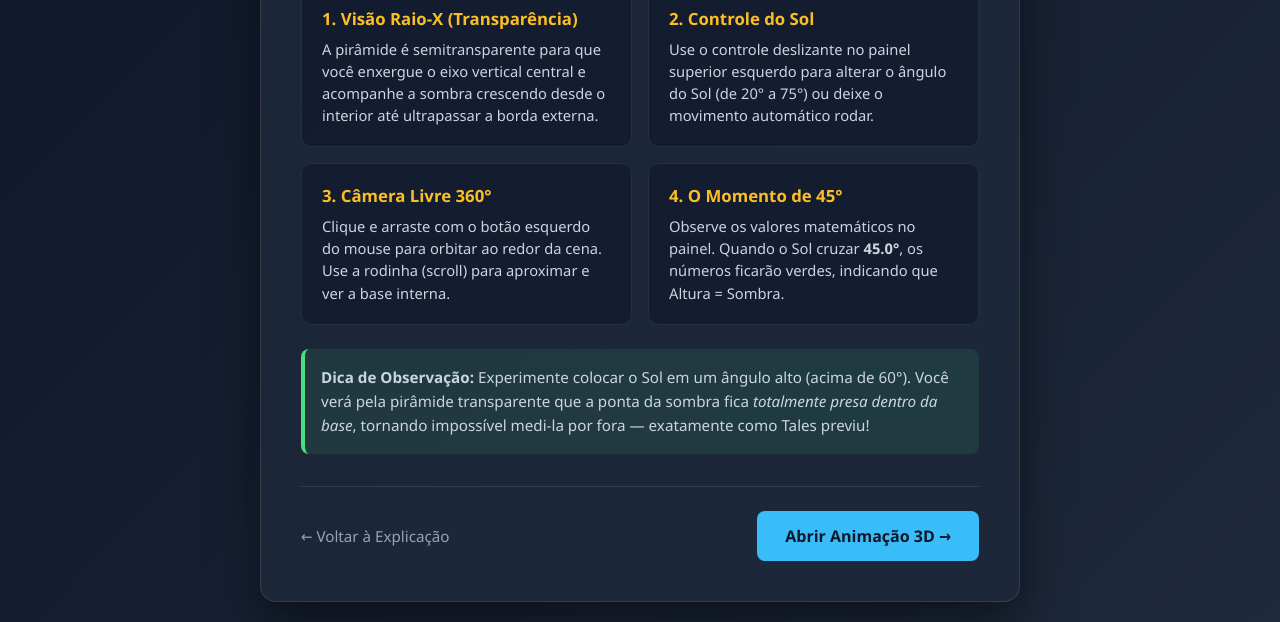
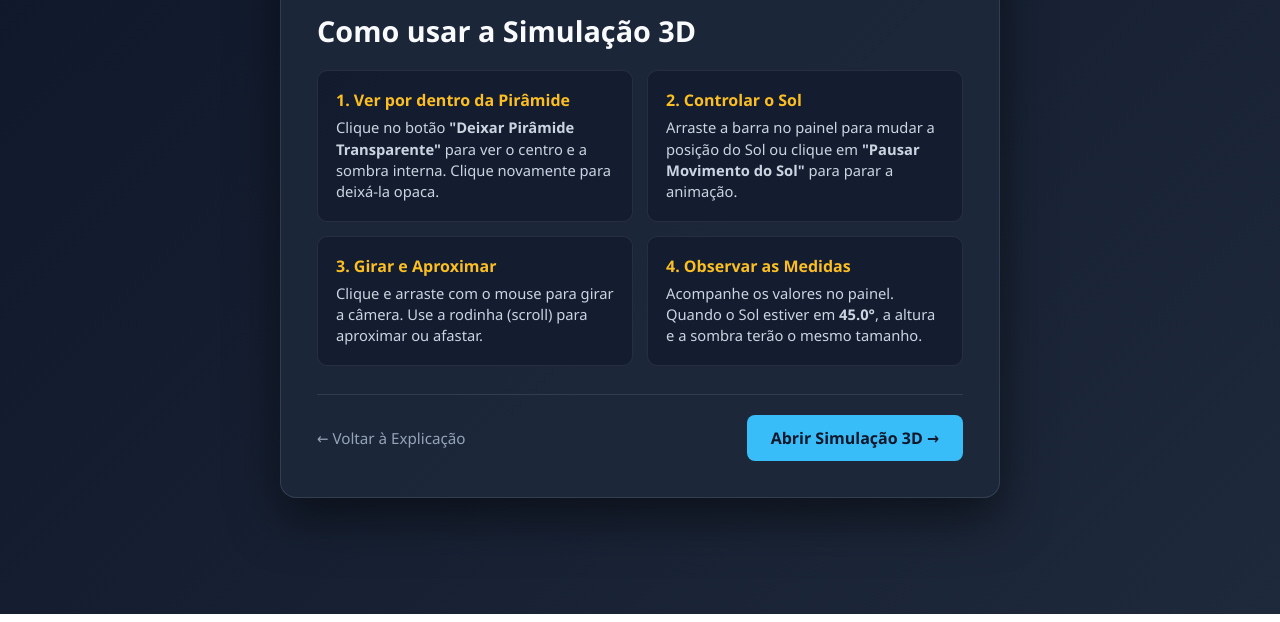
Before and after one commit to Parreirasgl/js-0008-measuring-with-geometry, a plain HTML site: page instrucoes.html in a window 1280 px wide. Shown: the part 186-808 px from the top of the page. Drawn offline with Linux system fonts and the light colour scheme.

Commit message:
Update instrucoes.html
Correct instructions

```diff
--- a/instrucoes.html
+++ b/instrucoes.html
@@ -17,11 +17,11 @@
             padding: 20px;
         }
         .container {
-            max-width: 760px;
+            max-width: 720px;
             background: rgba(30, 41, 59, 0.85);
             border: 1px solid rgba(255, 255, 255, 0.1);
             border-radius: 16px;
-            padding: 40px;
+            padding: 36px;
             box-shadow: 0 20px 50px rgba(0,0,0,0.5);
         }
         .badge {
@@ -32,50 +32,41 @@
             border-radius: 20px;
             font-size: 0.8rem;
             font-weight: bold;
-            margin-bottom: 16px;
+            margin-bottom: 14px;
         }
         h1 {
-            font-size: 1.9rem;
+            font-size: 1.8rem;
             margin-bottom: 20px;
         }
         .grid-instructions {
             display: grid;
             grid-template-columns: 1fr 1fr;
-            gap: 16px;
-            margin: 24px 0;
+            gap: 14px;
+            margin: 20px 0;
         }
         .card {
             background: rgba(15, 23, 42, 0.6);
-            padding: 20px;
+            padding: 18px;
             border-radius: 10px;
             border: 1px solid rgba(255,255,255,0.08);
         }
         .card h3 {
             color: #fbbf24;
-            font-size: 1.05rem;
-            margin-bottom: 8px;
+            font-size: 1rem;
+            margin-bottom: 6px;
         }
         .card p {
             color: #cbd5e1;
             font-size: 0.92rem;
-            line-height: 1.5;
-        }
-        .highlight-box {
-            background: rgba(74, 222, 128, 0.1);
-            border-left: 4px solid #4ade80;
-            padding: 16px;
-            border-radius: 8px;
-            color: #cbd5e1;
-            font-size: 0.95rem;
-            line-height: 1.6;
+            line-height: 1.45;
         }
         .nav-footer {
-            margin-top: 32px;
+            margin-top: 28px;
             display: flex;
             justify-content: space-between;
             align-items: center;
             border-top: 1px solid rgba(255, 255, 255, 0.1);
-            padding-top: 24px;
+            padding-top: 20px;
         }
         .btn-back {
             color: #94a3b8;
@@ -87,7 +78,7 @@
             background: #38bdf8;
             color: #0f172a;
             text-decoration: none;
-            padding: 14px 28px;
+            padding: 12px 24px;
             border-radius: 8px;
             font-weight: bold;
             font-size: 1rem;
@@ -97,39 +88,38 @@
             background: #0ea5e9;
             transform: translateY(-2px);
         }
+        @media (max-width: 600px) {
+            .grid-instructions { grid-template-columns: 1fr; }
+        }
     </style>
 </head>
 <body>
     <div class="container">
-        <span class="badge">GUIA DE INTERAÇÃO</span>
-        <h1>Como usar a Animação 3D</h1>
+        <span class="badge">GUIA RÁPIDO</span>
+        <h1>Como usar a Simulação 3D</h1>
 
         <div class="grid-instructions">
             <div class="card">
-                <h3>1. Visão Raio-X (Transparência)</h3>
-                <p>A pirâmide é semitransparente para que você enxergue o eixo vertical central e acompanhe a sombra crescendo desde o interior até ultrapassar a borda externa.</p>
+                <h3>1. Ver por dentro da Pirâmide</h3>
+                <p>Clique no botão <strong>"Deixar Pirâmide Transparente"</strong> para ver o centro e a sombra interna. Clique novamente para deixá-la opaca.</p>
             </div>
             <div class="card">
-                <h3>2. Controle do Sol</h3>
-                <p>Use o controle deslizante no painel superior esquerdo para alterar o ângulo do Sol (de 20° a 75°) ou deixe o movimento automático rodar.</p>
+                <h3>2. Controlar o Sol</h3>
+                <p>Arraste a barra no painel para mudar a posição do Sol ou clique em <strong>"Pausar Movimento do Sol"</strong> para parar a animação.</p>
             </div>
             <div class="card">
-                <h3>3. Câmera Livre 360°</h3>
-                <p>Clique e arraste com o botão esquerdo do mouse para orbitar ao redor da cena. Use a rodinha (scroll) para aproximar e ver a base interna.</p>
+                <h3>3. Girar e Aproximar</h3>
+                <p>Clique e arraste com o mouse para girar a câmera. Use a rodinha (scroll) para aproximar ou afastar.</p>
             </div>
             <div class="card">
-                <h3>4. O Momento de 45°</h3>
-                <p>Observe os valores matemáticos no painel. Quando o Sol cruzar <strong>45.0°</strong>, os números ficarão verdes, indicando que Altura = Sombra.</p>
+                <h3>4. Observar as Medidas</h3>
+                <p>Acompanhe os valores no painel. Quando o Sol estiver em <strong>45.0°</strong>, a altura e a sombra terão o mesmo tamanho.</p>
             </div>
-        </div>
-
-        <div class="highlight-box">
-            <strong>Dica de Observação:</strong> Experimente colocar o Sol em um ângulo alto (acima de 60°). Você verá pela pirâmide transparente que a ponta da sombra fica <em>totalmente presa dentro da base</em>, tornando impossível medi-la por fora — exatamente como Tales previu!
         </div>
 
         <div class="nav-footer">
             <a href="index.html" class="btn-back">← Voltar à Explicação</a>
-            <a href="simulacao.html" class="btn-next">Abrir Animação 3D →</a>
+            <a href="simulacao.html" class="btn-next">Abrir Simulação 3D →</a>
         </div>
     </div>
 </body>
```
